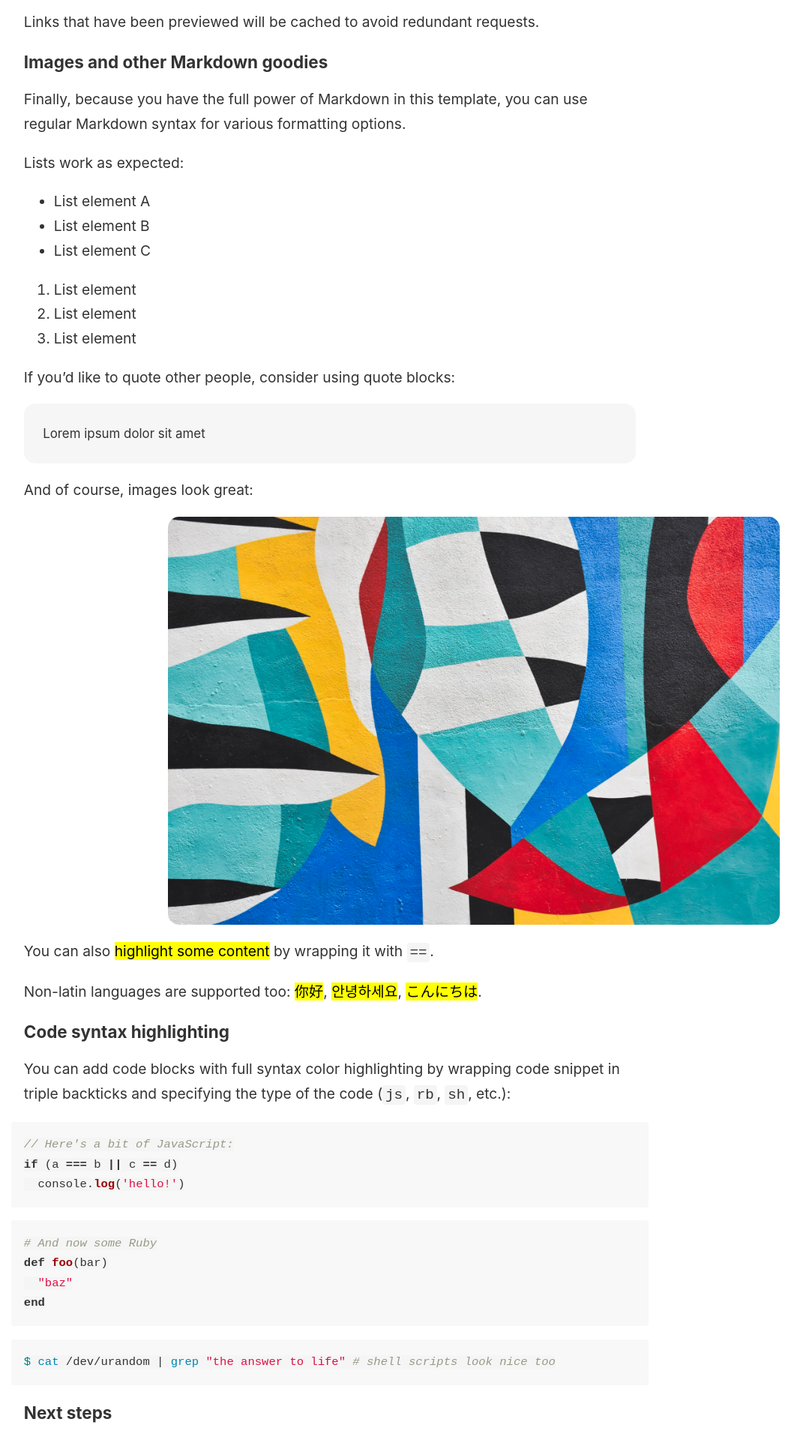
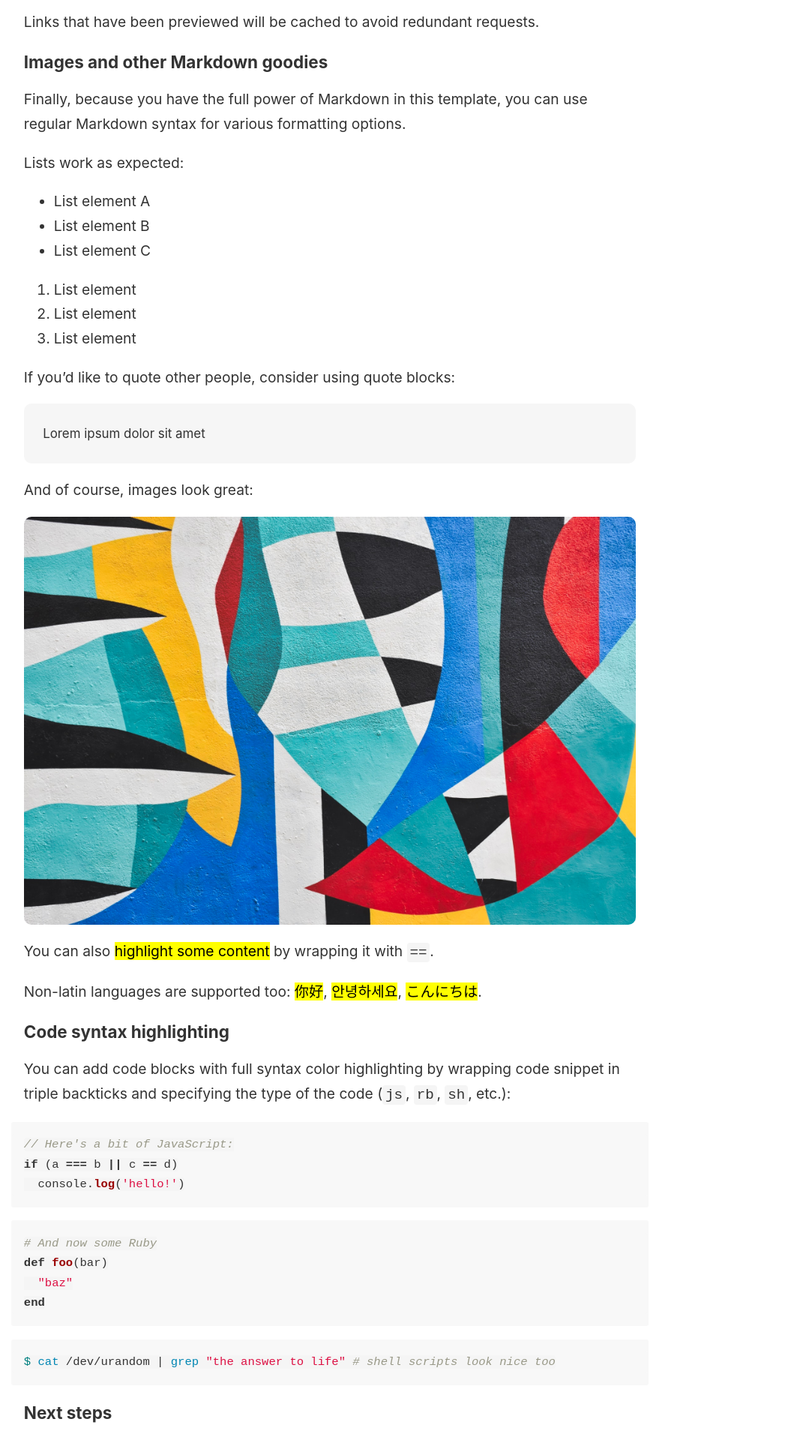
Before and after one commit to zzigak/mdbased, a Jekyll site: the page built from _notes/your-first-note.md, in a window 1280 px wide. Shown: the part 2834-4754 px from the top of the page at 75% size, without its empty margins (45-1116 px from the left). Built offline with Jekyll 4.4.1, drawn with Linux system fonts in a browser that asks for light colours.

```diff
--- a/_sass/_style.scss
+++ b/_sass/_style.scss
@@ -3,7 +3,7 @@
 $color-subtext: hsl(0, 0%, 30%);
 $color-border: hsl(0, 0%, 85%);
 $color-box-background: mix($color-primary, white, 4%);
-$border-radius: 15px;
+$border-radius: 10px;
 $font-family: -apple-system, BlinkMacSystemFont, Segoe UI, Helvetica, Arial,
   sans-serif, Apple Color Emoji, Segoe UI Emoji, Segoe UI Symbol;
 
@@ -39,9 +39,7 @@
 img {
   max-width: 100%;
   display: block;
-  margin-top: 0;
-  margin-bottom: 0;
-  margin-left: 10em;
+  margin: 0 auto;
   max-height: 75vh;
   border-radius: $border-radius;
 
```
Also changed, not shown: 1 other file.
